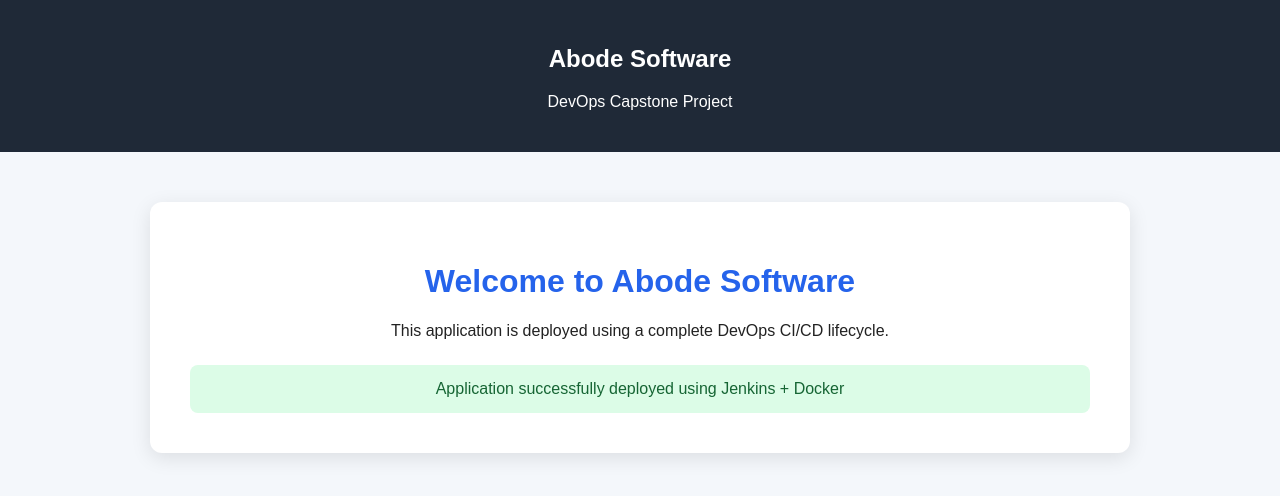
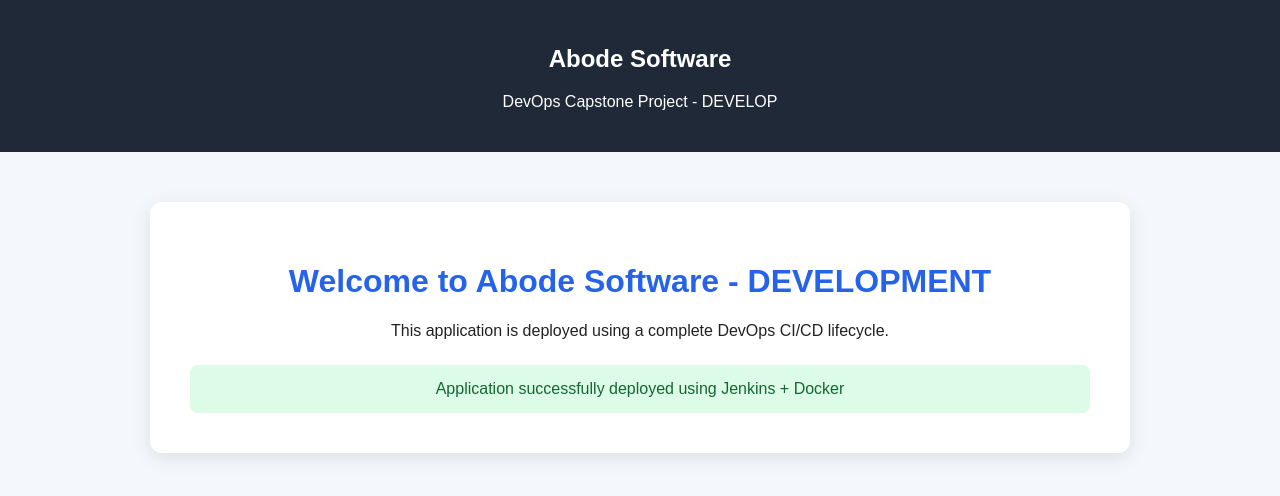
Before and after one commit to Rathod88971/Rathod88971-abode-devops-capstone, a plain HTML site: page index.html in a window 1280 px wide. Drawn offline with Linux system fonts and the light colour scheme.

Commit message:
Update application for develop branch

```diff
--- a/index.html
+++ b/index.html
@@ -48,12 +48,12 @@
 
 <header>
     <h2>Abode Software</h2>
-    <p>DevOps Capstone Project</p>
+    <p>DevOps Capstone Project - DEVELOP</p>
 </header>
 
 <div class="container">
 
-    <h1>Welcome to Abode Software</h1>
+    <h1>Welcome to Abode Software - DEVELOPMENT</h1>
 
     <p>
         This application is deployed using a complete
```
